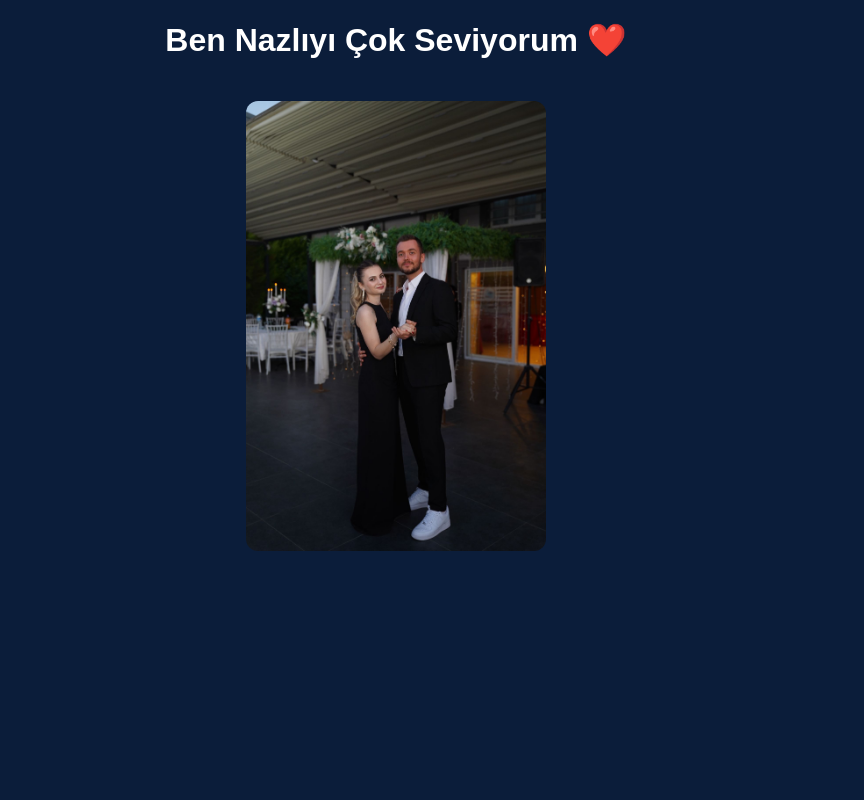
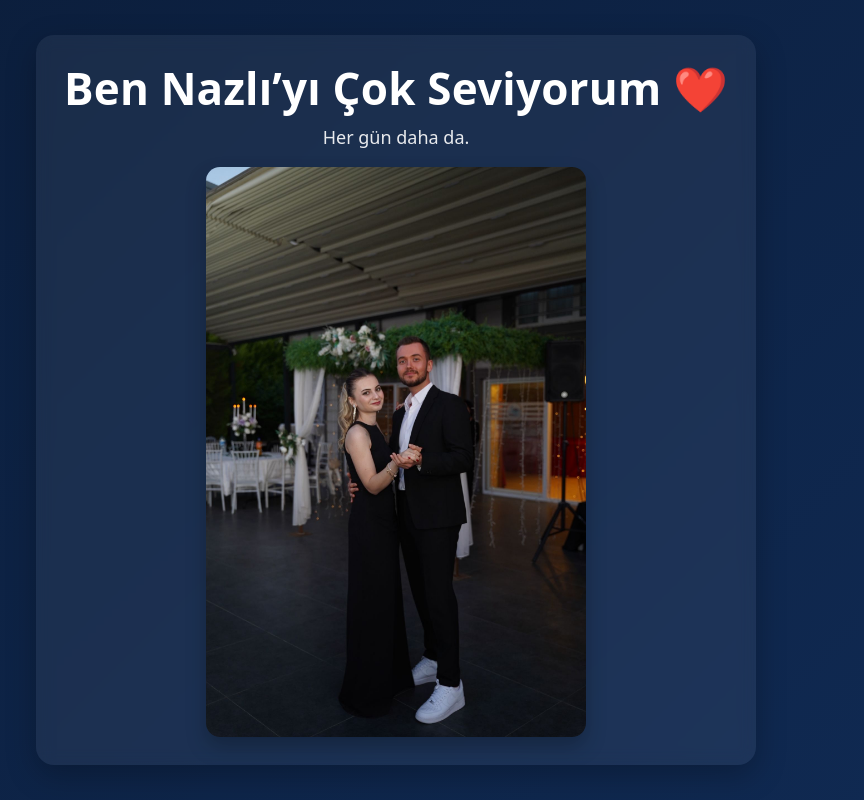
Before and after one commit to osmanmertx/nazliyicokseviyorum, a plain HTML site: page index.html in a window 1280 px wide. Shown: the whole page, without its empty margins (244-1108 px from the left). Drawn offline with Linux system fonts and the light colour scheme.

Commit message:
index.html

```diff
--- a/index.html
+++ b/index.html
@@ -1,31 +1,77 @@
 <!DOCTYPE html>
-<html>
+<html lang="tr">
 <head>
-<meta charset="UTF-8">
-<title>❤️</title>
+  <meta charset="UTF-8" />
+  <meta name="viewport" content="width=device-width, initial-scale=1" />
+  <title>Nazlı ❤️</title>
 
-<style>
-body {
-    background:#0b1d3a;
-    color:white;
-    text-align:center;
-    font-family:Arial;
-}
+  <style>
+    :root{
+      --bg1:#0b1d3a;
+      --bg2:#102a53;
+      --text:#ffffff;
+    }
 
-img{
-    margin-top:20px;
-    max-width:300px;
-    border-radius:12px;
-}
-</style>
+    *{ box-sizing:border-box; }
 
+    body{
+      margin:0;
+      min-height:100vh;
+      display:flex;
+      align-items:center;
+      justify-content:center;
+      background: linear-gradient(135deg, var(--bg1), var(--bg2));
+      color:var(--text);
+      font-family: system-ui, -apple-system, Segoe UI, Roboto, Arial, sans-serif;
+      padding:24px;
+    }
+
+    .card{
+      width:min(720px, 100%);
+      text-align:center;
+      padding:28px 20px;
+      border-radius:18px;
+      background: rgba(255,255,255,0.06);
+      backdrop-filter: blur(8px);
+      box-shadow: 0 10px 30px rgba(0,0,0,0.25);
+    }
+
+    h1{
+      margin:0;
+      font-size: clamp(24px, 5vw, 44px);
+      line-height:1.15;
+      letter-spacing:0.2px;
+    }
+
+    p{
+      margin:12px 0 0;
+      font-size: clamp(14px, 2.6vw, 18px);
+      opacity:0.9;
+    }
+
+    img{
+      display:block;
+      width:100%;
+      max-width:380px;
+      height:auto;
+      margin:18px auto 0;
+      border-radius:14px;
+      box-shadow: 0 10px 20px rgba(0,0,0,0.25);
+    }
+
+    @media (max-width:420px){
+      .card{ padding:22px 16px; }
+      img{ max-width:320px; }
+    }
+  </style>
 </head>
 
 <body>
+  <main class="card">
+    <h1>Ben Nazlı’yı Çok Seviyorum ❤️</h1>
+    <p>Her gün daha da.</p>
 
-<h1>Ben Nazlıyı Çok Seviyorum ❤️</h1>
-
-<img src="foto.jpg">
-
+    <img src="foto.jpg" alt="Nazlı ❤️" />
+  </main>
 </body>
 </html>
```
